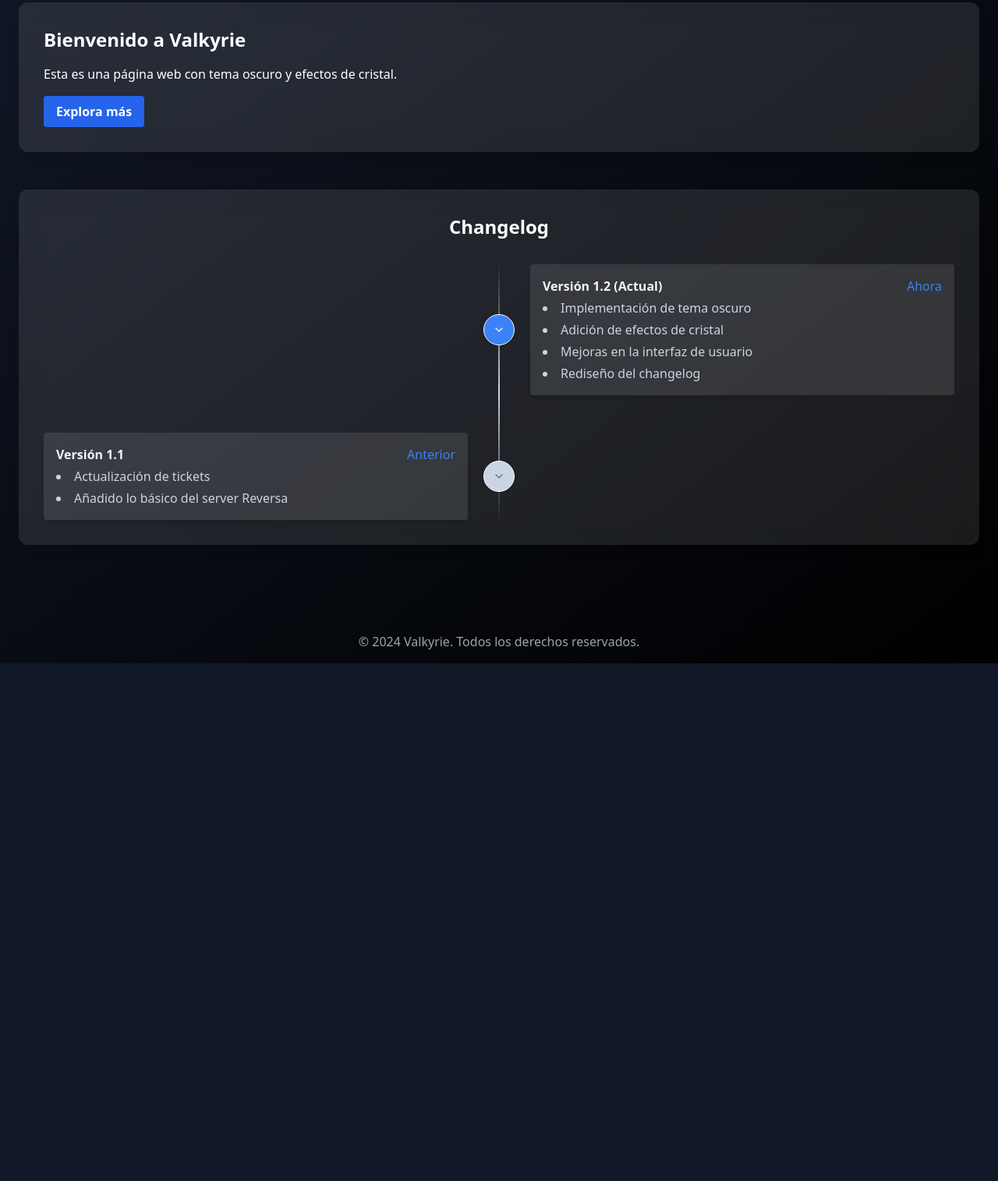
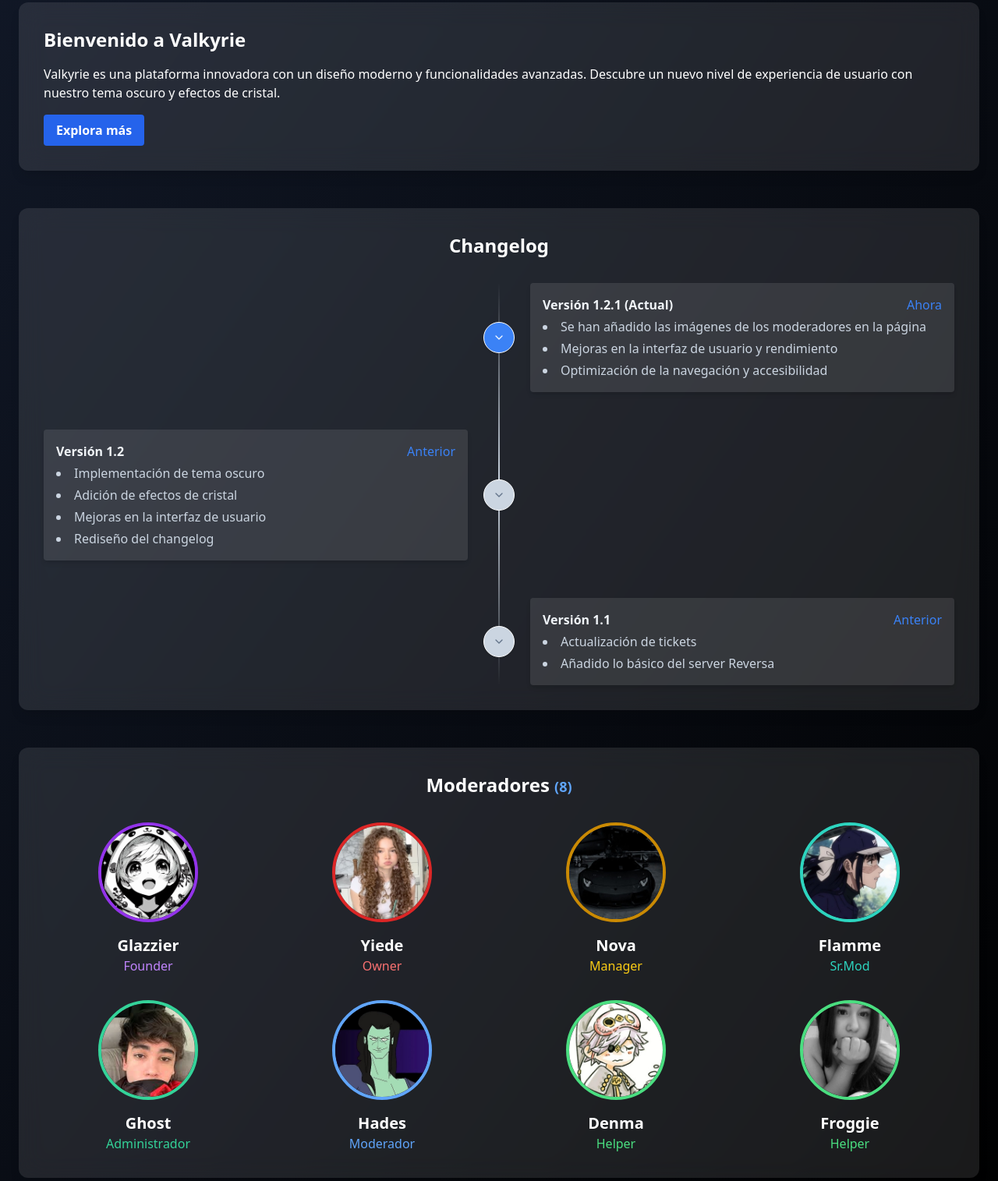
Before and after one commit to ValkyrieOS/Valkyrie, a plain HTML site: page index.html in a window 1280 px wide. Shown: the part 133-1648 px from the top of the page at 78% size. Before the commit the page ends 984 px from the top, so only its background shows below. Drawn offline with nearby package versions, Linux system fonts and the light colour scheme.

Commit message:
Añadido imágenes y mejorado el diseño

```diff
--- a/index.html
+++ b/index.html
@@ -1,5 +1,6 @@
 <!DOCTYPE html>
 <html lang="es" class="bg-gray-900">
+
 <head>
   <meta charset="UTF-8" />
   <meta name="viewport" content="width=device-width, initial-scale=1.0" />
@@ -10,86 +11,89 @@
       from {
         opacity: 0;
         transform: translateY(20px);
-          animation-delay: 0.2s;
-          animation-fill-mode: forwards;
-          animation-timing-function: ease-out;
-          animation-duration: 0.5s;
-          animation-iteration-count: 1;
       }
+
       to {
         opacity: 1;
         transform: translateY(0);
-          animation-delay: 0.2s;
       }
     }
+
     .animate-fadeInUp {
       animation: fadeInUp 0.5s ease-out forwards;
     }
   </style>
 </head>
-  <body
-    class="min-h-screen bg-gradient-to-br from-gray-900 to-black text-white"
-  >
+
+<body class="min-h-screen bg-gradient-to-br from-gray-900 to-black text-white">
   <div class="relative z-10">
     <header class="p-6 flex justify-between items-center">
       <h1 class="text-4xl font-bold animate-fadeInUp">Valkyrie</h1>
-        <span
-          class="text-sm bg-blue-500 bg-opacity-20 px-3 py-1 rounded-full animate-fadeInUp"
-          style="animation-delay: 0.2s"
-          >v1.2 beta</span
-        >
+      <nav class="space-x-4 animate-fadeInUp" style="animation-delay: 0.1s;">
+        <a href="#inicio" class="hover:text-blue-400 transition-colors">Inicio</a>
+        <a href="#changelog" class="hover:text-blue-400 transition-colors">Changelog</a>
+        <a href="#moderadores" class="hover:text-blue-400 transition-colors">Moderadores</a>
+      </nav>
+      <span class="text-sm bg-blue-600 bg-opacity-30 px-3 py-1 rounded-full animate-fadeInUp shadow-lg shadow-blue-500/50 hover:bg-blue-500 hover:bg-opacity-50 transition-all duration-300" style="animation-delay: 0.2s">v1.2.1 beta</span>
     </header>
+
     <main class="container mx-auto px-6 py-12">
-        <div
-          class="backdrop-blur-lg bg-white bg-opacity-10 p-8 rounded-xl shadow-lg mb-12 animate-fadeInUp"
-          style="animation-delay: 0.4s"
-        >
+      <section id="inicio" class="mb-12">
+        <div class="backdrop-blur-lg bg-white bg-opacity-10 p-8 rounded-xl shadow-lg animate-fadeInUp"
+          style="animation-delay: 0.4s">
           <h2 class="text-2xl font-semibold mb-4">Bienvenido a Valkyrie</h2>
           <p class="mb-4">
-            Esta es una página web con tema oscuro y efectos de cristal.
+            Valkyrie es una plataforma innovadora con un diseño moderno y funcionalidades avanzadas. Descubre un nuevo
+            nivel de experiencia de usuario con nuestro tema oscuro y efectos de cristal.
           </p>
           <button
-            class="bg-blue-600 hover:bg-blue-700 text-white font-bold py-2 px-4 rounded transition duration-300 ease-in-out transform hover:-translate-y-1"
-          >
+            class="bg-blue-600 hover:bg-blue-700 text-white font-bold py-2 px-4 rounded transition duration-300 ease-in-out transform hover:-translate-y-1">
             Explora más
           </button>
         </div>
+      </section>
 
-        <div
-          class="backdrop-blur-lg bg-white bg-opacity-10 p-8 rounded-xl shadow-lg animate-fadeInUp"
-          style="animation-delay: 0.6s"
-        >
+      <section id="changelog" class="mb-12">
+        <div class="backdrop-blur-lg bg-white bg-opacity-10 p-8 rounded-xl shadow-lg animate-fadeInUp"
+          style="animation-delay: 0.6s">
           <h2 class="text-2xl font-semibold mb-8 text-center">Changelog</h2>
           <div
-            class="space-y-12 relative before:absolute before:inset-0 before:ml-5 before:-translate-x-px md:before:mx-auto md:before:translate-x-0 before:h-full before:w-0.5 before:bg-gradient-to-b before:from-transparent before:via-slate-300 before:to-transparent"
-          >
+            class="space-y-12 relative before:absolute before:inset-0 before:ml-5 before:-translate-x-px md:before:mx-auto md:before:translate-x-0 before:h-full before:w-0.5 before:bg-gradient-to-b before:from-transparent before:via-slate-300 before:to-transparent">
             <div
-              class="relative flex items-center justify-between md:justify-normal md:odd:flex-row-reverse group is-active"
-            >
+              class="relative flex items-center justify-between md:justify-normal md:odd:flex-row-reverse group is-active">
               <div
-                class="flex items-center justify-center w-10 h-10 rounded-full border border-white bg-slate-300 group-[.is-active]:bg-blue-500 text-slate-500 group-[.is-active]:text-blue-50 shadow shrink-0 md:order-1 md:group-odd:-translate-x-1/2 md:group-even:translate-x-1/2"
-              >
-                <svg
-                  xmlns="http://www.w3.org/2000/svg"
-                  width="24"
-                  height="24"
-                  viewBox="0 0 24 24"
-                  fill="none"
-                  stroke="currentColor"
-                  stroke-width="2"
-                  stroke-linecap="round"
-                  stroke-linejoin="round"
-                  class="w-4 h-4"
-                >
+                class="flex items-center justify-center w-10 h-10 rounded-full border border-white bg-blue-500 text-blue-50 shadow shrink-0 md:order-1 md:group-odd:-translate-x-1/2 md:group-even:translate-x-1/2">
+                <svg xmlns="http://www.w3.org/2000/svg" width="24" height="24" viewBox="0 0 24 24" fill="none"
+                  stroke="currentColor" stroke-width="2" stroke-linecap="round" stroke-linejoin="round" class="w-4 h-4">
                   <path d="m6 9 6 6 6-6" />
                 </svg>
               </div>
+              <div class="w-[calc(100%-4rem)] md:w-[calc(50%-2.5rem)] bg-white bg-opacity-10 p-4 rounded shadow-md">
+                <div class="flex items-center justify-between space-x-2 mb-1">
+                  <h3 class="font-bold text-slate-100">Versión 1.2.1 (Actual)</h3>
+                  <time class="font-medium text-blue-500">Ahora</time>
+                </div>
+                <div class="text-slate-300">
+                  <ul class="list-disc list-inside space-y-1">
+                    <li>Se han añadido las imágenes de los moderadores en la página</li>
+                    <li>Mejoras en la interfaz de usuario y rendimiento</li>
+                    <li>Optimización de la navegación y accesibilidad</li>
+                  </ul>
+                </div>
+              </div>
+            </div>
+            <div class="relative flex items-center justify-between md:justify-normal md:odd:flex-row-reverse group">
               <div
-                class="w-[calc(100%-4rem)] md:w-[calc(50%-2.5rem)] bg-white bg-opacity-10 p-4 rounded shadow-md"
-              >
+                class="flex items-center justify-center w-10 h-10 rounded-full border border-white bg-slate-300 text-slate-500 shadow shrink-0 md:order-1 md:group-odd:-translate-x-1/2 md:group-even:translate-x-1/2">
+                <svg xmlns="http://www.w3.org/2000/svg" width="24" height="24" viewBox="0 0 24 24" fill="none"
+                  stroke="currentColor" stroke-width="2" stroke-linecap="round" stroke-linejoin="round" class="w-4 h-4">
+                  <path d="m6 9 6 6 6-6" />
+                </svg>
+              </div>
+              <div class="w-[calc(100%-4rem)] md:w-[calc(50%-2.5rem)] bg-white bg-opacity-10 p-4 rounded shadow-md">
                 <div class="flex items-center justify-between space-x-2 mb-1">
-                  <h3 class="font-bold text-slate-100">Versión 1.2 (Actual)</h3>
-                  <time class="font-medium text-blue-500">Ahora</time>
+                  <h3 class="font-bold text-slate-100">Versión 1.2</h3>
+                  <time class="font-medium text-blue-500">Anterior</time>
                 </div>
                 <div class="text-slate-300">
                   <ul class="list-disc list-inside space-y-1">
@@ -101,30 +105,15 @@
                 </div>
               </div>
             </div>
+            <div class="relative flex items-center justify-between md:justify-normal md:odd:flex-row-reverse group">
               <div
-              class="relative flex items-center justify-between md:justify-normal md:odd:flex-row-reverse group"
-            >
-              <div
-                class="flex items-center justify-center w-10 h-10 rounded-full border border-white bg-slate-300 text-slate-500 shadow shrink-0 md:order-1 md:group-odd:-translate-x-1/2 md:group-even:translate-x-1/2"
-              >
-                <svg
-                  xmlns="http://www.w3.org/2000/svg"
-                  width="24"
-                  height="24"
-                  viewBox="0 0 24 24"
-                  fill="none"
-                  stroke="currentColor"
-                  stroke-width="2"
-                  stroke-linecap="round"
-                  stroke-linejoin="round"
-                  class="w-4 h-4"
-                >
+                class="flex items-center justify-center w-10 h-10 rounded-full border border-white bg-slate-300 text-slate-500 shadow shrink-0 md:order-1 md:group-odd:-translate-x-1/2 md:group-even:translate-x-1/2">
+                <svg xmlns="http://www.w3.org/2000/svg" width="24" height="24" viewBox="0 0 24 24" fill="none"
+                  stroke="currentColor" stroke-width="2" stroke-linecap="round" stroke-linejoin="round" class="w-4 h-4">
                   <path d="m6 9 6 6 6-6" />
                 </svg>
               </div>
-              <div
-                class="w-[calc(100%-4rem)] md:w-[calc(50%-2.5rem)] bg-white bg-opacity-10 p-4 rounded shadow-md"
-              >
+              <div class="w-[calc(100%-4rem)] md:w-[calc(50%-2.5rem)] bg-white bg-opacity-10 p-4 rounded shadow-md">
                 <div class="flex items-center justify-between space-x-2 mb-1">
                   <h3 class="font-bold text-slate-100">Versión 1.1</h3>
                   <time class="font-medium text-blue-500">Anterior</time>
@@ -139,12 +128,72 @@
             </div>
           </div>
         </div>
+      </section>
+
+      <section id="moderadores">
+        <div class="backdrop-blur-lg bg-white bg-opacity-10 p-8 rounded-xl shadow-lg animate-fadeInUp"
+          style="animation-delay: 0.8s">
+          <h2 class="text-2xl font-semibold mb-8 text-center">Moderadores <span class="text-blue-400 text-lg">(8)</span></h2>
+          <div class="grid grid-cols-1 sm:grid-cols-2 md:grid-cols-3 lg:grid-cols-4 gap-8">
+            <div
+              class="flex flex-col items-center transition-transform duration-300 ease-in-out transform hover:scale-105">
+              <img src="img/glazzier.png" alt="Glazzier" class="w-32 h-32 rounded-full mb-4 border-4 border-purple-600">
+              <h3 class="text-xl font-semibold">Glazzier</h3>
+              <p class="text-purple-400 font-medium">Founder</p>
+            </div>
+            <div
+              class="flex flex-col items-center transition-transform duration-300 ease-in-out transform hover:scale-105">
+              <img src="img/Yiede.png" alt="Yiede" class="w-32 h-32 rounded-full mb-4 border-4 border-red-600">
+              <h3 class="text-xl font-semibold">Yiede</h3>
+              <p class="text-red-400 font-medium">Owner</p>
+            </div>
+            <div
+              class="flex flex-col items-center transition-transform duration-300 ease-in-out transform hover:scale-105">
+              <img src="img/nova.png" alt="Nova" class="w-32 h-32 rounded-full mb-4 border-4 border-yellow-600">
+              <h3 class="text-xl font-semibold">Nova</h3>
+              <p class="text-yellow-400 font-medium">Manager</p>
+            </div>
+            <div
+              class="flex flex-col items-center transition-transform duration-300 ease-in-out transform hover:scale-105">
+              <img src="img/flamme.png" alt="Flamme" class="w-32 h-32 rounded-full mb-4 border-4 border-teal-400">
+              <h3 class="text-xl font-semibold">Flamme</h3>
+              <p class="text-teal-400 font-medium">Sr.Mod</p>
+            </div>
+            <div
+              class="flex flex-col items-center transition-transform duration-300 ease-in-out transform hover:scale-105">
+              <img src="img/ghost.png" alt="Ghost" class="w-32 h-32 rounded-full mb-4 border-4 border-emerald-400">
+              <h3 class="text-xl font-semibold">Ghost</h3>
+              <p class="text-emerald-400 font-medium">Administrador</p>
+            </div>
+            <div
+              class="flex flex-col items-center transition-transform duration-300 ease-in-out transform hover:scale-105">
+              <img src="img/hades.png" alt="Hades" class="w-32 h-32 rounded-full mb-4 border-4 border-blue-400">
+              <h3 class="text-xl font-semibold">Hades</h3>
+              <p class="text-blue-400 font-medium">Moderador</p>
+            </div>
+            <div
+              class="flex flex-col items-center transition-transform duration-300 ease-in-out transform hover:scale-105">
+              <img src="img/denma.png" alt="Denma" class="w-32 h-32 rounded-full mb-4 border-4 border-green-400">
+              <h3 class="text-xl font-semibold">Denma</h3>
+              <p class="text-green-400 font-medium">Helper</p>
+            </div>
+            <div
+              class="flex flex-col items-center transition-transform duration-300 ease-in-out transform hover:scale-105">
+              <img src="img/froggie.png" alt="Froggie" class="w-32 h-32 rounded-full mb-4 border-4 border-green-400">
+              <h3 class="text-xl font-semibold">Froggie</h3>
+              <p class="text-green-400 font-medium">Helper</p>
+            </div>
+          </div>
+        </div>
+      </section>
     </main>
-    </div>
+
     <footer class="p-4 text-center text-gray-400 mt-12">
       <p class="animate-fadeInUp" style="animation-delay: 0.8s">
         © 2024 Valkyrie. Todos los derechos reservados.
       </p>
     </footer>
+  </div>
 </body>
+
 </html>
```
Also changed, not shown: img/Yiede.png (added), img/denma.png (added), img/flamme.png (added), img/froggie.png (added), img/ghost.png (added), img/glazzier.png (added), img/hades.png (added), img/nova.png (added), 1 other file. Lines whose indentation alone changed are shown as unchanged.
